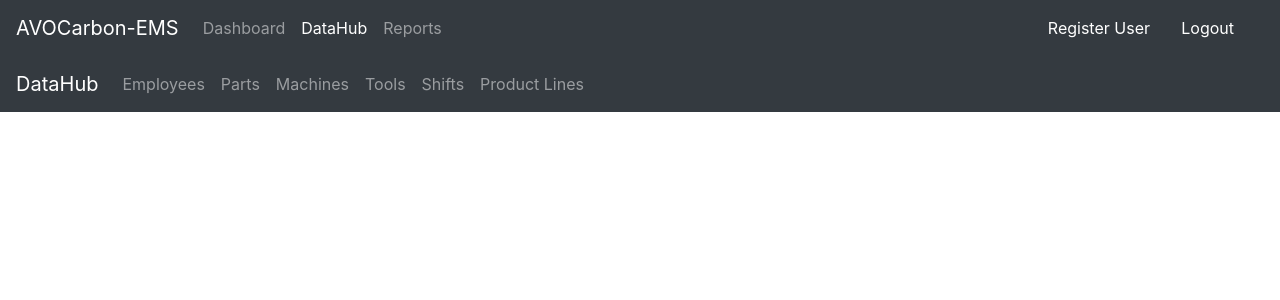
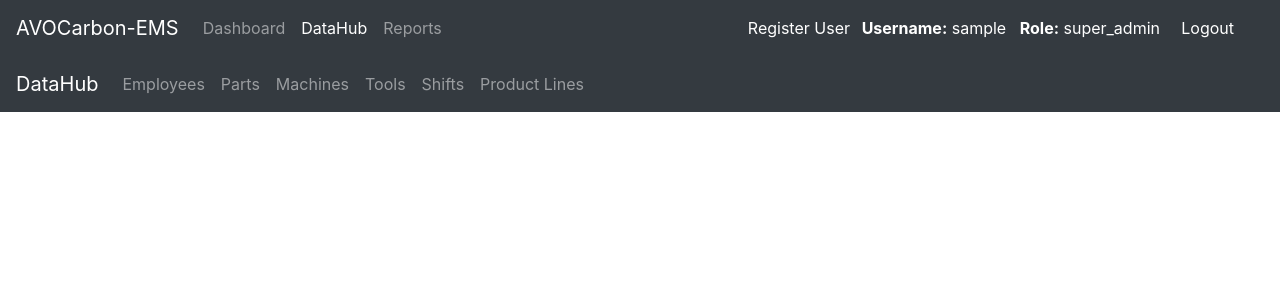
Before and after one commit to Ktic15/iot, a Flask app: page /datahub in a window 1280 px wide. Shown: the top 300 px of the page. Run offline with Flask 3, Linux system fonts and the light colour scheme; the visitor is signed in with stand-in values (Sample User, id 1); data that the repository does not hold is empty; some libraries are stand-ins or nearby versions.

Commit message:
nav bar login details show

```diff
--- a/app/static/styles/app.css
+++ b/app/static/styles/app.css
@@ -12,3 +12,8 @@
     margin-left:50%;
     transform:translate(-50%,-50%);
 }
+.nav-session-details{
+    position:absolute;
+    right:120px;
+    color:white;
+}
--- a/app/templates/layout.html
+++ b/app/templates/layout.html
@@ -11,7 +11,8 @@
 <script src="https://cdn.datatables.net/1.10.16/js/jquery.dataTables.min.js"></script>
 <script src="https://cdn.datatables.net/1.10.16/js/dataTables.bootstrap4.min.js"></script>
       <script src="https://ajax.googleapis.com/ajax/libs/jquery/3.6.4/jquery.min.js"></script> <!-- importing jquery-->
-</head>
+      <link rel= "stylesheet" type= "text/css" href= "{{ url_for('static',filename='styles/app.css') }}">
+  </head>
 <body>
     <nav class="navbar navbar-expand-lg navbar-dark bg-dark">
         <a class="navbar-brand" href="#">AVOCarbon-EMS</a>
@@ -31,10 +32,18 @@
             </li>
           </ul>
         </div>
-        <a class="nav-link" href="/logout" id="btnLogout" style="position:absolute; right:30px; color:white;">Logout</a>
         {%if session['role']=="super_admin" %}
-            <a href="{{ url_for('register') }}" style="position:absolute; right:130px; color:white;">Register User</a>
+        <a href="{{ url_for('register') }}" style="position:absolute; right:430px; color:white;">Register User</a>
         {% endif %}
+        {%if session['loggedin'] %}
+            <div class="nav-session-details">
+                <span><b>Username:</b> {{session['username']}}&nbsp;&nbsp;</span>
+                <span><b>Role:</b> {{session['role']}}</span>
+            </div>
+            <a class="nav-link" href="/logout" id="btnLogout" style="position:absolute; right:30px; color:white;">Logout</a>
+        {% endif%}
+
+
       </nav>
 
     <div class="container-fluid" style="padding:0%">
```
